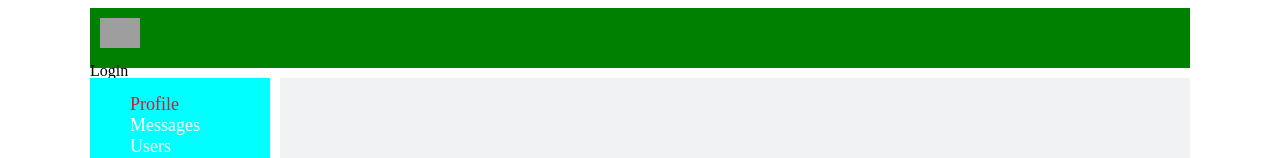
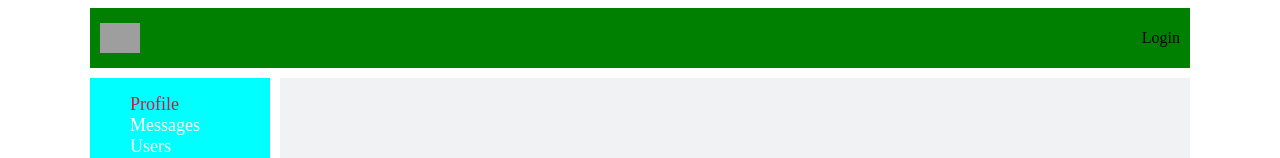
Before and after one commit to Tampoka/my_social_network, a React (Create React App) app: page /profile in a window 1280 px wide. Shown: the top 158 px of the page. Built offline with nearby package versions, Linux system fonts and the light colour scheme; no server answers; grey boxes are pictures that could not be loaded.

Commit message:
adding flex to header

```diff
--- a/src/components/Header/Header.module.css
+++ b/src/components/Header/Header.module.css
@@ -1,5 +1,10 @@
 
 .header {
+    display: flex;
+    justify-content: space-between;
+    align-items: center;
+
+    height: 60px;
     grid-area: h;
     background-color: green;
 }
@@ -8,3 +13,7 @@
     width: 40px;
     margin: 10px;
 }
+
+.loginBlock {
+margin:10px
+}
```
